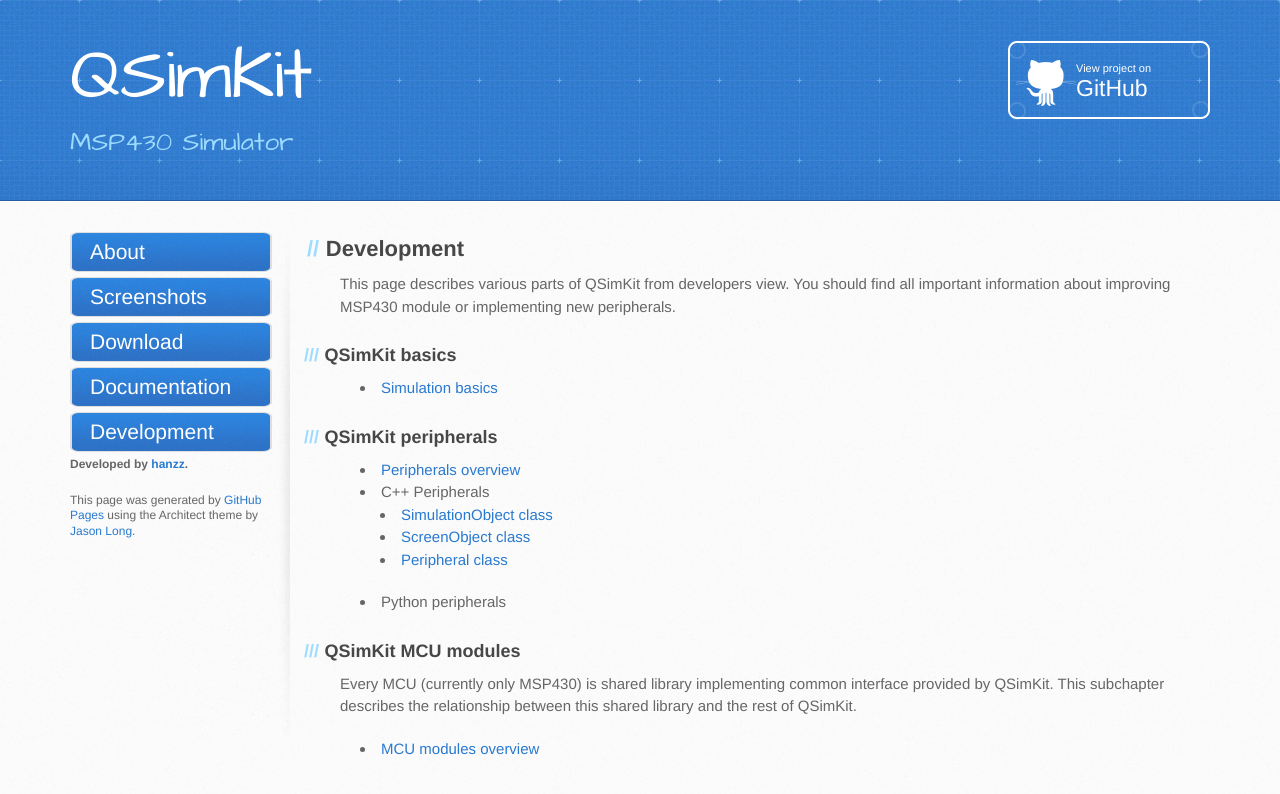
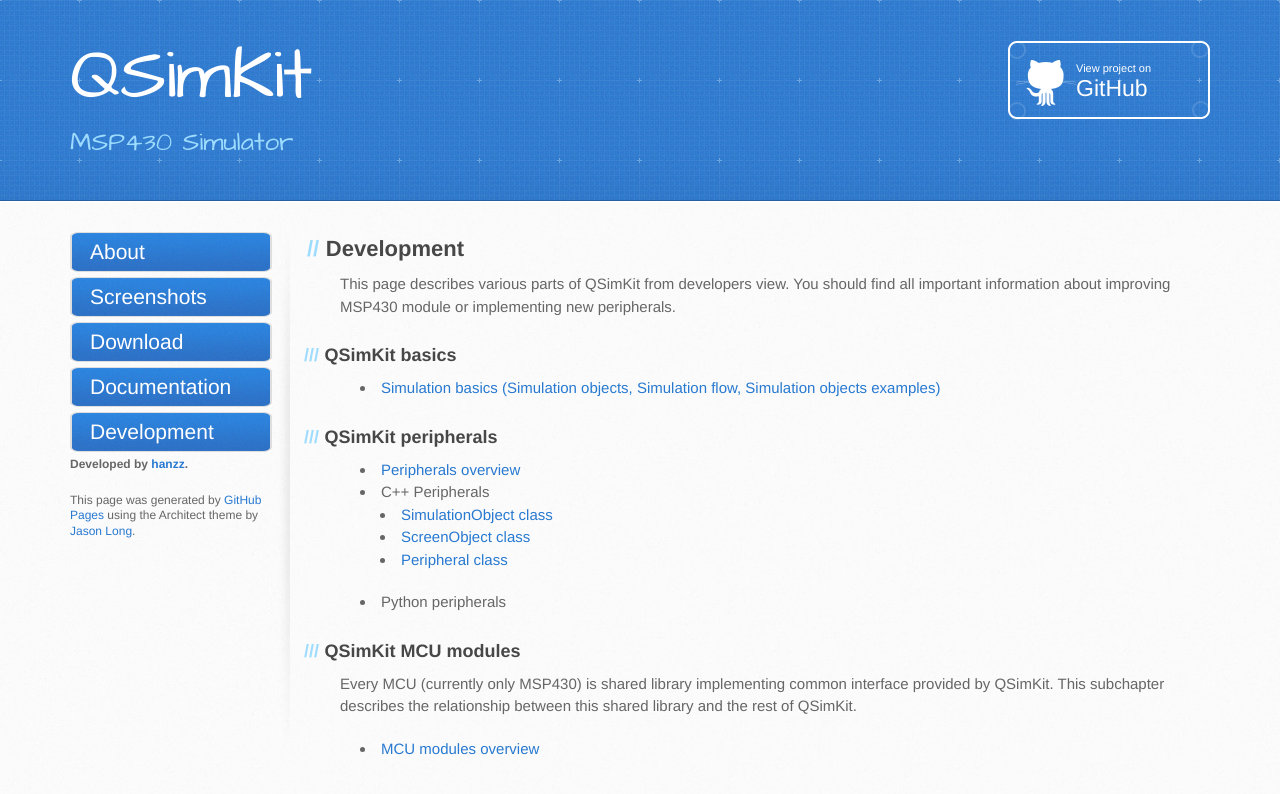
Before and after one commit to jankaluza/qsimkit, a Jekyll site: the page built from development/index.md, in a window 1280 px wide. Shown: the top 794 px of the page. Built offline with Jekyll 4.4.1, drawn with Linux system fonts in a browser that asks for light colours; Markdown is read by kramdown in place of the engine named in the settings.

Commit message:
Simulation basics

```diff
--- a/development/index.md
+++ b/development/index.md
@@ -10,7 +10,7 @@
 
 ### QSimKit basics
 
-* [Simulation basics](simulation_basics.html)
+* [Simulation basics (Simulation objects, Simulation flow, Simulation objects examples)](simulation_basics.html)
 
 ### QSimKit peripherals
 
```
